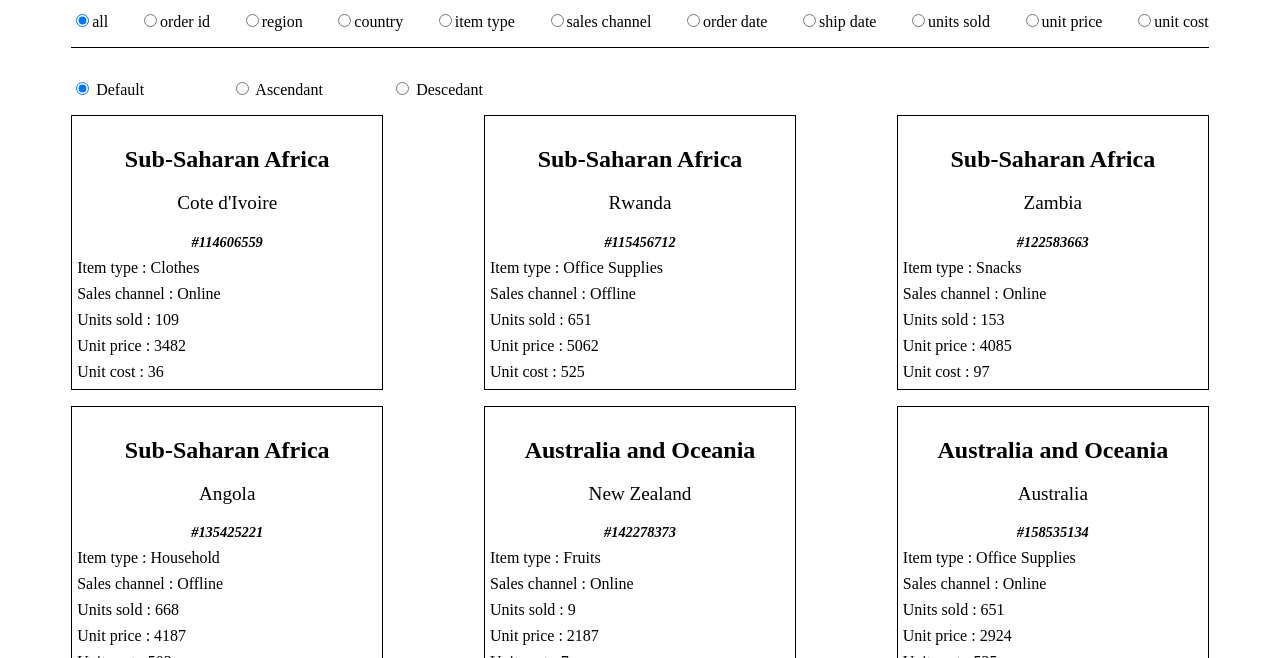
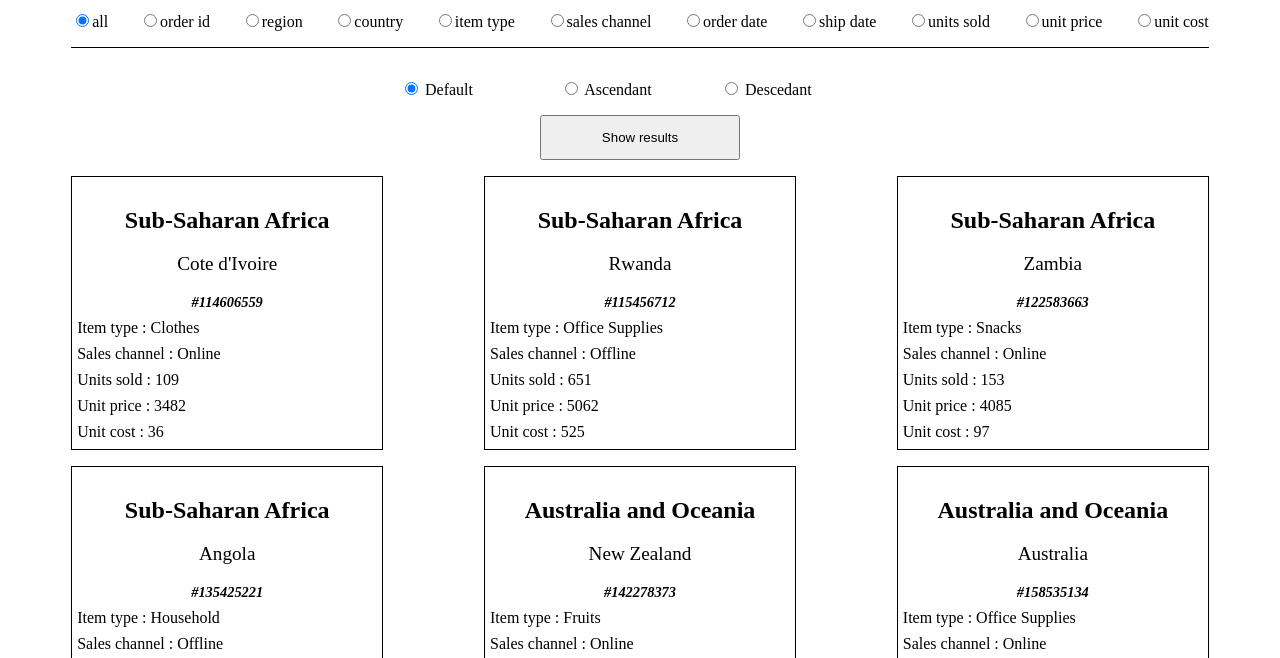
Before and after one commit to ERlCA/dtc-statistic, a plain HTML site: page index.html in a window 1280 px wide. Shown: the part 132-790 px from the top of the page. Drawn offline with Linux system fonts and the light colour scheme.

Commit message:
first commit

```diff
--- a/display.js
+++ b/display.js
@@ -1,7 +1,39 @@
-const displayData = (items) => {
-  contents.innerHTML = '';
-  contents.className = "contents";
-  contentsDiv.className = 'contents-div';
+const displaySortingOption = () => {
+  sortingList.forEach(element => {
+    const div = document.createElement('div');
+    const inputTag = document.createElement('input');
+    const labelTag = document.createElement('label');
+    let id = element
+      .toLowerCase()
+      .replaceAll('_', '-');
+    let label = element
+      .toLowerCase()
+      .replaceAll('_', ' ');
+
+    div.className = 'main-option-container';
+    inputTag.id = id;
+    inputTag.setAttribute('type', 'radio');
+    inputTag.setAttribute('name', 'main-option');
+    inputTag.value = element;
+    labelTag.textContent = label;
+    labelTag.setAttribute('for', id);
+
+    //   div.innerHTML = `
+    //   <input type="radio" id=${id} name="main-option" value=${element} />
+    //   <label for=${id}>${label}</label>
+    // `;
+
+    if (inputTag.value === 'all')
+      inputTag.checked = true;
+    div.appendChild(inputTag);
+    div.appendChild(labelTag);
+    mainOption.appendChild(div);
+  });
+
+  sortingContainer.className = "sorting-option";
+  mainOption.className = "main-option";
+  sortingContainer.appendChild(mainOption);
+  container.appendChild(sortingContainer);
 
   thirdOption.className = 'third-option';
   thirdOption.innerHTML = `
@@ -19,6 +51,21 @@ const displayData = (items) => {
       </div>
     `;
   contents.appendChild(thirdOption);
+
+  btnResult.className = 'btn-result';
+  btnResult.textContent = 'Show results';
+
+  contents.className = "contents";
+  contents.appendChild(btnResult);
+  container.appendChild(contents);
+  console.log(contents);
+};
+
+const displayData = (items) => {
+  // contentsDiv.innerHTML = '';
+  contentsDiv.className = 'contents-div';
+
+
 
   items.forEach((item) => {
     const contentWrapper = document.createElement('div');
@@ -48,13 +95,12 @@ const displayData = (items) => {
     contentsDiv.appendChild(contentWrapper);
   });
   contents.appendChild(contentsDiv);
-  container.appendChild(contents);
 };
 
 const secondOptionGenerator = () => {
   const inputList = document.querySelectorAll('input[name="main-option"]');
 
-  contents.innerHTML = '';
+  //contents.innerHTML = '';
 
   inputList.forEach(radio => {
     radio.addEventListener('change', (e) => {
@@ -94,44 +140,7 @@ const displaySecondOption = (name) => {
   sortingContainer.appendChild(secondOption);
 };
 
-const displaySortingOption = () => {
-  sortingList.forEach(element => {
-    const div = document.createElement('div');
-    const inputTag = document.createElement('input');
-    const labelTag = document.createElement('label');
-    let id = element
-      .toLowerCase()
-      .replaceAll('_', '-');
-    let label = element
-      .toLowerCase()
-      .replaceAll('_', ' ');
 
-    div.className = 'main-option-container';
-    inputTag.id = id;
-    inputTag.setAttribute('type', 'radio');
-    inputTag.setAttribute('name', 'main-option');
-    inputTag.value = element;
-    labelTag.textContent = label;
-    labelTag.setAttribute('for', id);
-
-    //   div.innerHTML = `
-    //   <input type="radio" id=${id} name="main-option" value=${element} />
-    //   <label for=${id}>${label}</label>
-    // `;
-
-    if (inputTag.value === 'all')
-      inputTag.checked = true;
-    div.appendChild(inputTag);
-    div.appendChild(labelTag);
-    mainOption.appendChild(div);
-  });
-
-  sortingContainer.className = "sorting-option";
-  mainOption.className = "main-option";
-  sortingContainer.appendChild(mainOption);
-  container.appendChild(sortingContainer);
-
-};
 //-------------------------------------------------
 
 //-----------xx Testing Code xx----------------
--- a/style.css
+++ b/style.css
@@ -42,14 +42,27 @@ h1 {
   width: 20%;
 }
 
+.contents {
+  display: flex;
+  flex-direction: column;
+  justify-content: center;
+}
+
 .third-option {
   display: flex;
   flex-flow: row nowrap;
+  justify-content: center;
   margin-bottom: 1rem;
 }
 
 .third-option div {
   width: 10rem;
+}
+
+.btn-result {
+  width: 200px;
+  padding: .8rem;
+  margin: 0 auto 1rem;
 }
 
 .contents-div {
--- a/variables.js
+++ b/variables.js
@@ -1,10 +1,11 @@
 const container = document.querySelector('.container');
-const contentsDiv = document.createElement('contents-div');
+const contentsDiv = document.createElement('div');
 const sortingContainer = document.createElement('div');
 const mainOption = document.createElement('form');
 const secondOption = document.createElement('form');
 const thirdOption = document.createElement('form');
 const contents = document.createElement('div');
+const btnResult = document.createElement('button');
 const sortingList = ['all'];
 const URL = "./sales_100.json";
 const datas = [];
```
